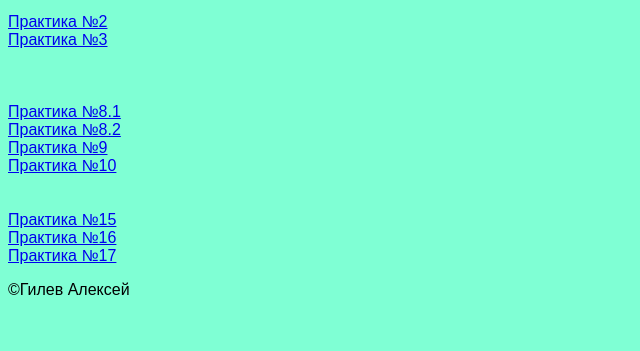
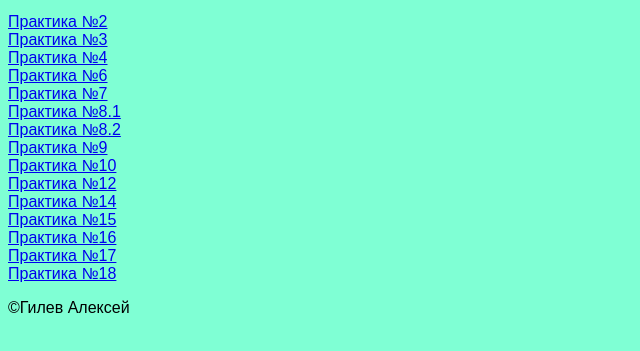
Before and after one commit to Alex3455755/Gilev_ISV_22_1, a plain HTML site: page pages/works/work.html in a window 1280 px wide. Shown: the part 73-424 px from the top of the page, without its empty margins (0-640 px from the left). Drawn offline with Linux system fonts and the light colour scheme.

Commit message:
second time add links

```diff
--- a/pages/works/work.html
+++ b/pages/works/work.html
@@ -23,11 +23,11 @@
         <br>
         <a href="PR3/PR3.html">Практика №3</a>
         <br>
-        <a href="PR4/map/map.html"></a>
+        <a href="PR4/map/map.html">Практика №4</a>
         <br>
-        <a href="pr6/pr6.html"></a>
+        <a href="pr6/pr6.html">Практика №6</a>
         <br>
-        <a href="pr7/pr7.html"></a>
+        <a href="pr7/pr7.html">Практика №7</a>
         <br>
 
         <a href="PR8/part1/index.html">Практика №8.1</a>
@@ -38,9 +38,9 @@
         <br>
         <a href="pr10/index.html">Практика №10</a>
         <br>
-        <a href="PR12/шаг 1/step1/index.html"></a>
+        <a href="PR12/шаг 1/step1/index.html">Практика №12</a>
         <br>
-        <a href="PR14/demo/Индивидуальное/index.html"></a>
+        <a href="PR14/demo/Индивидуальное/index.html">Практика №14</a>
         <br>
         <a href="PR15/index.html">Практика №15</a>
         <br>
@@ -48,7 +48,7 @@
         <br>
         <a href="pr17/index.html">Практика №17</a>
         <br>
-        <a href="PR18/index.html"></a>
+        <a href="PR18/index.html">Практика №18</a>
     </main>
     <footer>
         <p>©Гилев Алексей</p>
```
